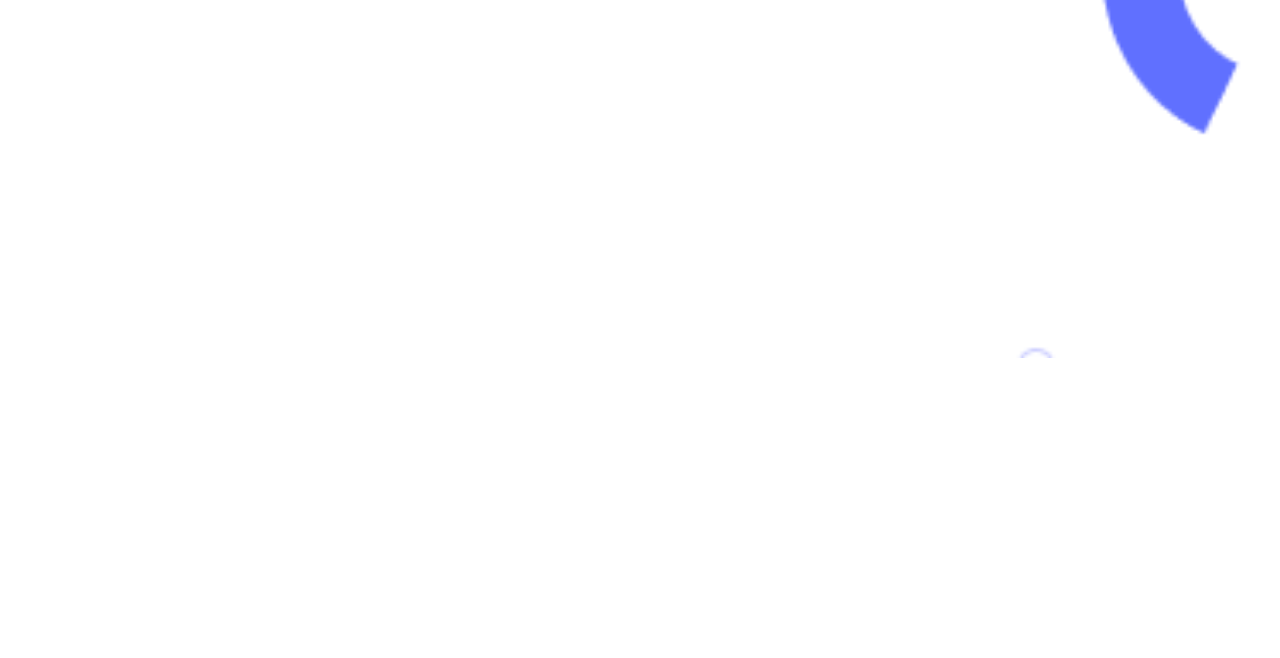
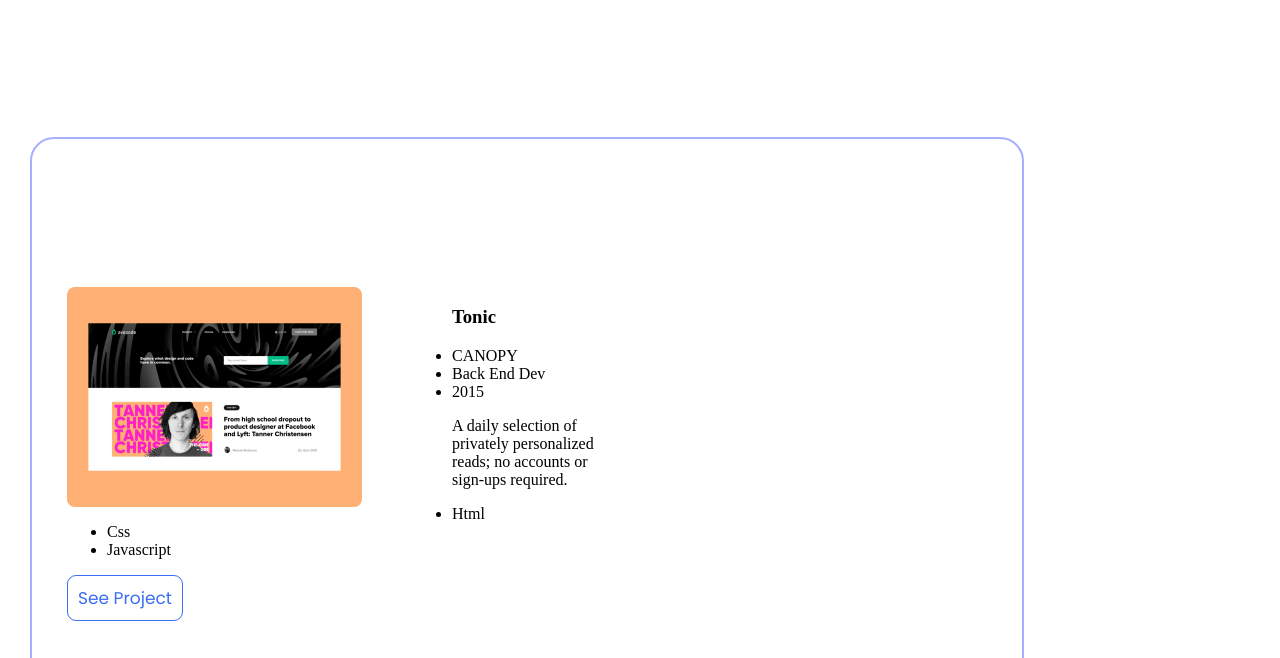
Before and after one commit to nedjwab/MyPortfolio, a website: page index.html in a window 1280 px wide. Shown: the part 442-1100 px from the top of the page. Before the commit the page ends 800 px from the top, so only its background shows below. Drawn offline with Linux system fonts and the light colour scheme.

Commit message:
Add html css content for cards

```diff
--- a/index.html
+++ b/index.html
@@ -32,5 +32,87 @@
                 <li class="design"><a href="https://stackoverflow.com/users/18208044/nedjwa" target="_blank" class="SocialDesign" rel="noopener"><i class="fa-brands fa-stack-overflow"></i></a></li>
             </ul>
         </section>
+
+        <section id="work">
+            <div id="card1" class="card">
+                <div class="grid3">
+                <img class="gridimg"  src="images/Snapshoot1Portfolio.png">
+                <div class="TextArea">
+                    <h3>Tonic</h3>
+                    <ul>
+                        <li>CANOPY</li>
+                        <li>Back End Dev</li>
+                        <li>2015</li>
+                    </ul>
+                    <p>A daily selection of privately personalized reads;
+                        no accounts or sign-ups required.</p>
+                        <ul>
+                            <li>Html</li>
+                            <li>Css</li>
+                            <li>Javascript</li>
+                        </ul>
+                        <button class="btn">See Project</button>
+                </div>
+            </div>
+        </div>
+
+            <div id="card2" class="card">
+                <img class="gridimg" src="images/Snapshoot2Portfolio.png">
+                <div class="TextArea">
+                    <h3>Tonic</h3>
+                    <ul>
+                        <li>Tonic</li>
+                        <li>Back End Dev</li>
+                        <li>2015</li>
+                    </ul>
+                    <p>A daily selection of privately personalized reads;
+                        no accounts or sign-ups required.</p>
+                        <ul>
+                            <li>Html</li>
+                            <li>Css</li>
+                            <li>Javascript</li>
+                        </ul>
+                        <button class="btn">See Project</button>
+                </div>
+            </div>
+            <div id="card3" class="card">
+                <img class="gridimg" src="images/Snapshoot3Portfolio.png">
+                <div class="TextArea">
+                    <h3>Tonic</h3>
+                    <ul>
+                        <li>Tonic</li>
+                        <li>Back End Dev</li>
+                        <li>2015</li>
+                    </ul>
+                    <p>A daily selection of privately personalized reads;
+                        no accounts or sign-ups required.</p>
+                        <ul>
+                            <li>Html</li>
+                            <li>Css</li>
+                            <li>Javascript</li>
+                        </ul>
+                        <button class="btn" >See Project</button>
+                </div>
+            </div>
+            <div id="card4" class="card">
+                <img class="gridimg" src="images/Snapshoot5Portfolio.png">
+                <div class="TextArea">
+                    <h3>Tonic</h3>
+                    <ul>
+                        <li>Tonic</li>
+                        <li>Back End Dev</li>
+                        <li>2015</li>
+                    </ul>
+                    <p>A daily selection of privately personalized reads;
+                        no accounts or sign-ups required.</p>
+                        <ul>
+                            <li>Html</li>
+                            <li>Css</li>
+                            <li>Javascript</li>
+                        </ul>
+                        <button class="btn">See Project</button>
+                </div>
+            </div>
+        </section>
     </body>
 </html>
--- a/style.css
+++ b/style.css
@@ -9,10 +9,9 @@
 
 body {
   margin: 0;
-  background-image: url("images/Background.png");
   background-repeat: no-repeat;
   background-size: 100%;
-  background-position: 0 70px;
+  background-position: 0 40px;
 }
 
 #Header {
@@ -47,7 +46,6 @@ body {
   margin: 0 20px 40px 20px;
   padding-bottom: 10px;
   padding-right: 25px;
-  background-color: var(--bgcolor);
 }
 
 #headlineSection h1 {
@@ -88,3 +86,49 @@ body {
   margin-right: 17px;
   color: var(--iconscolor);
 }
+
+#work{
+    padding-right: 20px;
+    diplay:grid;
+    justify-items: center;
+    justify-content: center;
+    width:100%;
+    margin-top:100px;
+
+
+}
+.card{
+    display:flex;
+    align-items: center;
+    justify-content: space-between;
+    flex-wrap: wrap;
+    margin: 40px 65px 20px 30px;
+    width:1156px;
+    height: 600px;
+    border: 2px solid #A7AEFF;
+    border-radius: 24px;
+    width: 75%;
+    float: left;
+    padding: 15px;
+}
+
+  .grid3 {
+      margin:20px;
+
+}
+.gridimg{
+    float:left;
+    margin-right:90px;
+}
+.btn{
+    color:#396DF2;
+    background-color: #FFFFFF;
+    border: 1px solid #396DF2;
+    padding: 10px;
+    border-radius: 9px;
+    font-family: 'Poppins';
+    font-style: normal;
+    font-weight: 500;
+    font-size: 17px;
+    line-height: 24px;
+}
```
